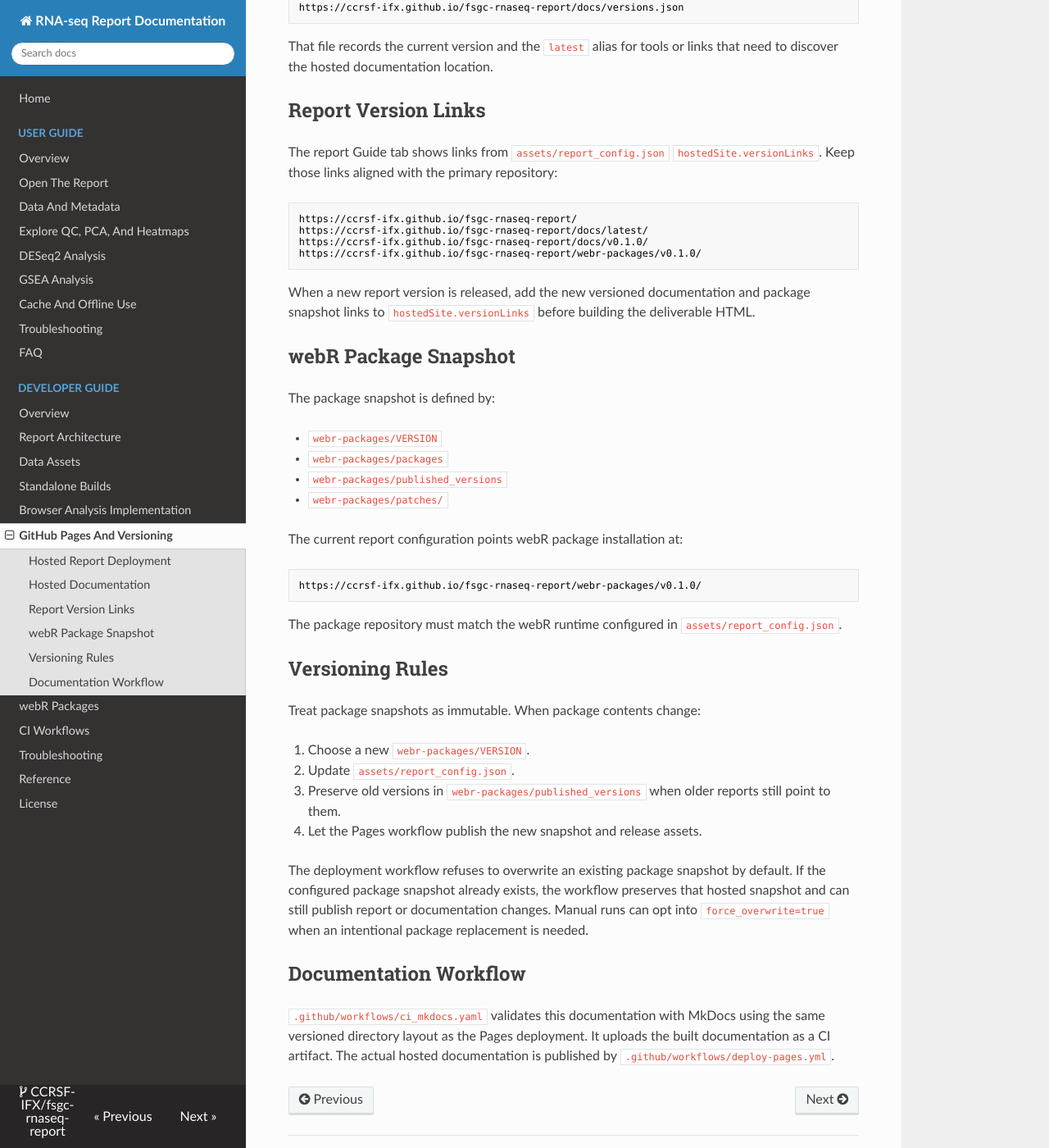
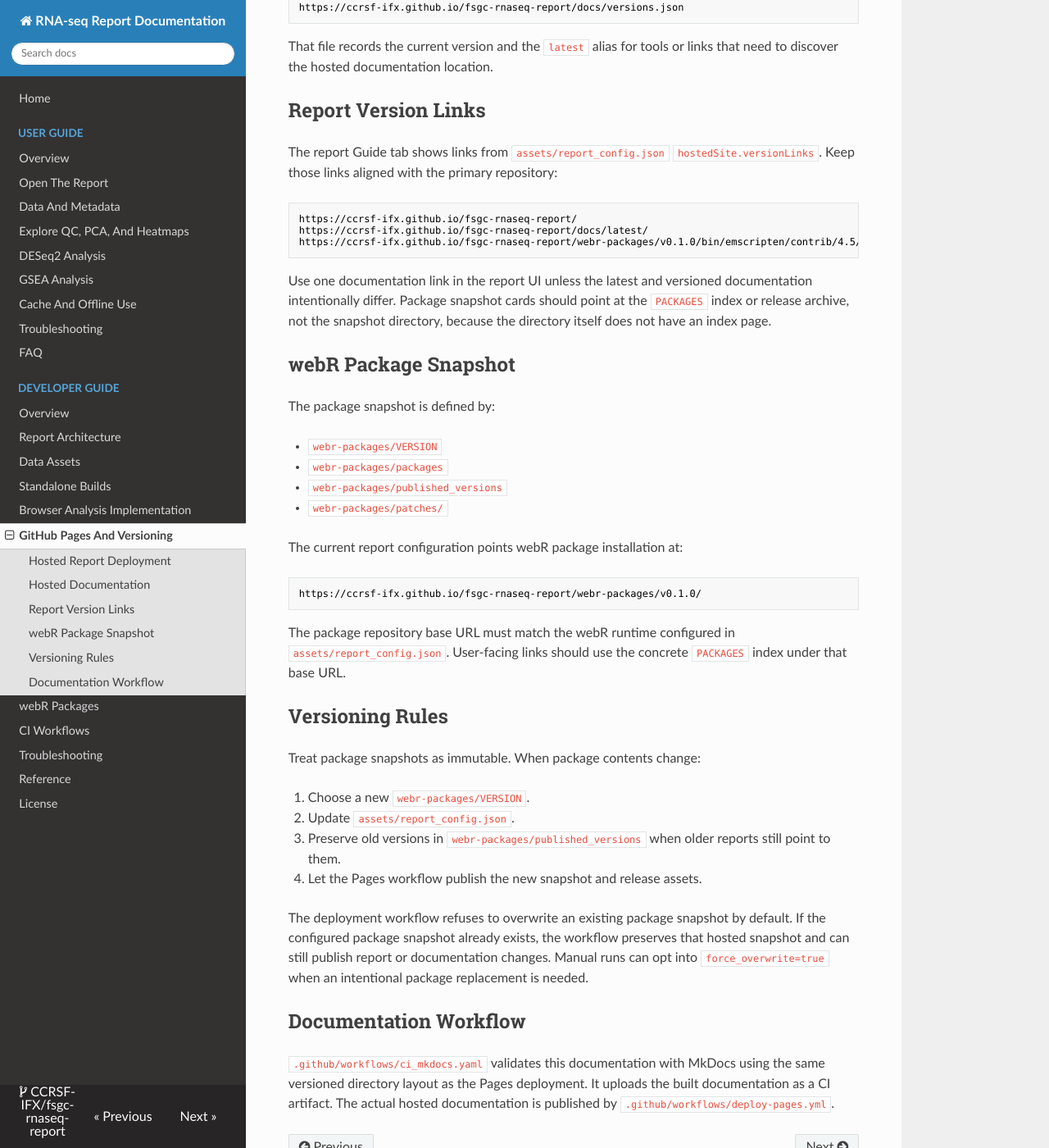
Before and after one commit to CCRSF-IFX/fsgc-rnaseq-report, an MkDocs documentation site: the page built from docs/developer-guide/github-pages.md, in a window 1280 px wide and 1400 px high, scrolled down 1172 px. Shown: the whole window at 82% size. Built offline with MkDocs 1.6.1, drawn with Linux system fonts in a browser that asks for light colours; nearby versions of some CDN libraries.

Commit message:
Update hosted report version links

````diff
--- a/docs/developer-guide/github-pages.md
+++ b/docs/developer-guide/github-pages.md
@@ -61,13 +61,13 @@ The report Guide tab shows links from `assets/report_config.json`
 ```text
 https://ccrsf-ifx.github.io/fsgc-rnaseq-report/
 https://ccrsf-ifx.github.io/fsgc-rnaseq-report/docs/latest/
-https://ccrsf-ifx.github.io/fsgc-rnaseq-report/docs/v0.1.0/
-https://ccrsf-ifx.github.io/fsgc-rnaseq-report/webr-packages/v0.1.0/
+https://ccrsf-ifx.github.io/fsgc-rnaseq-report/webr-packages/v0.1.0/bin/emscripten/contrib/4.5/PACKAGES
 ```
 
-When a new report version is released, add the new versioned documentation and
-package snapshot links to `hostedSite.versionLinks` before building the
-deliverable HTML.
+Use one documentation link in the report UI unless the latest and versioned
+documentation intentionally differ. Package snapshot cards should point at the
+`PACKAGES` index or release archive, not the snapshot directory, because the
+directory itself does not have an index page.
 
 ## webR Package Snapshot
 
@@ -84,8 +84,9 @@ The current report configuration points webR package installation at:
 https://ccrsf-ifx.github.io/fsgc-rnaseq-report/webr-packages/v0.1.0/
 ```
 
-The package repository must match the webR runtime configured in
-`assets/report_config.json`.
+The package repository base URL must match the webR runtime configured in
+`assets/report_config.json`. User-facing links should use the concrete
+`PACKAGES` index under that base URL.
 
 ## Versioning Rules
 
````
Also changed, not shown: README.md (+0 -1 lines), 2 other files.
